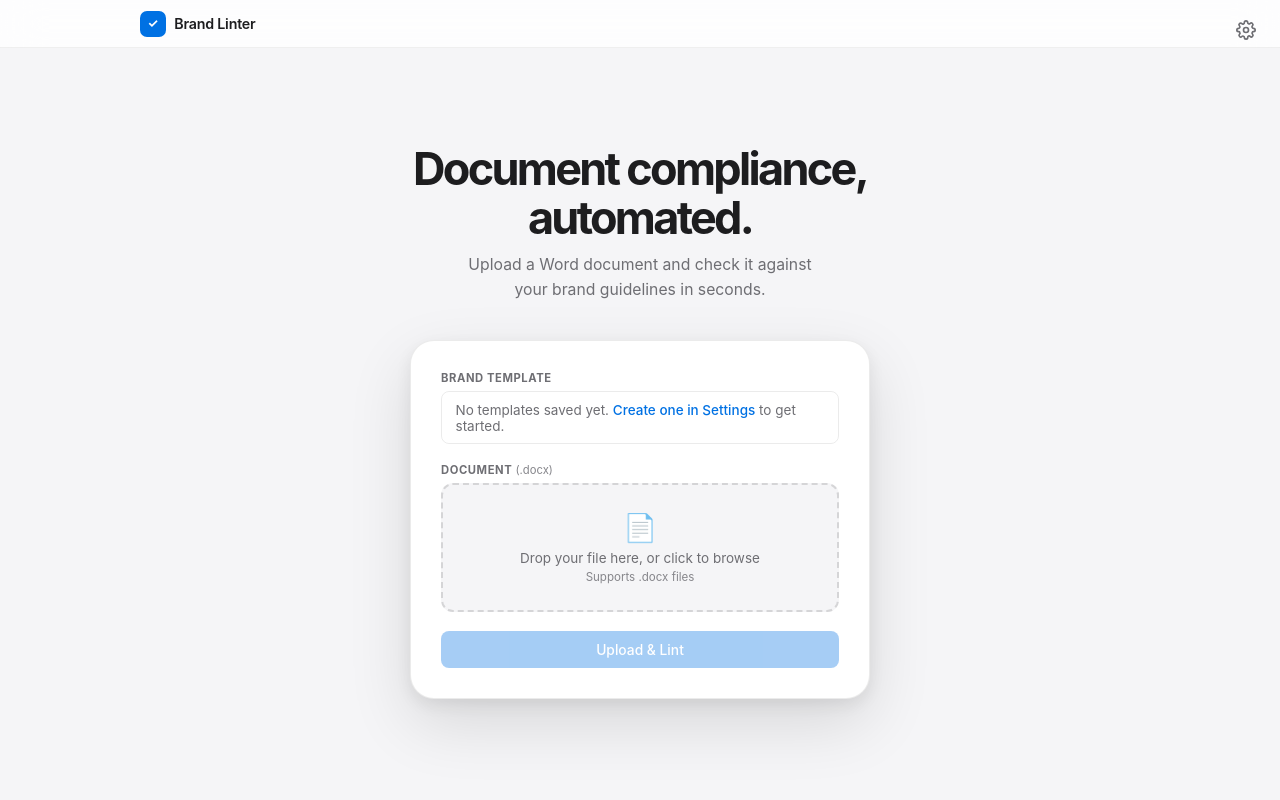
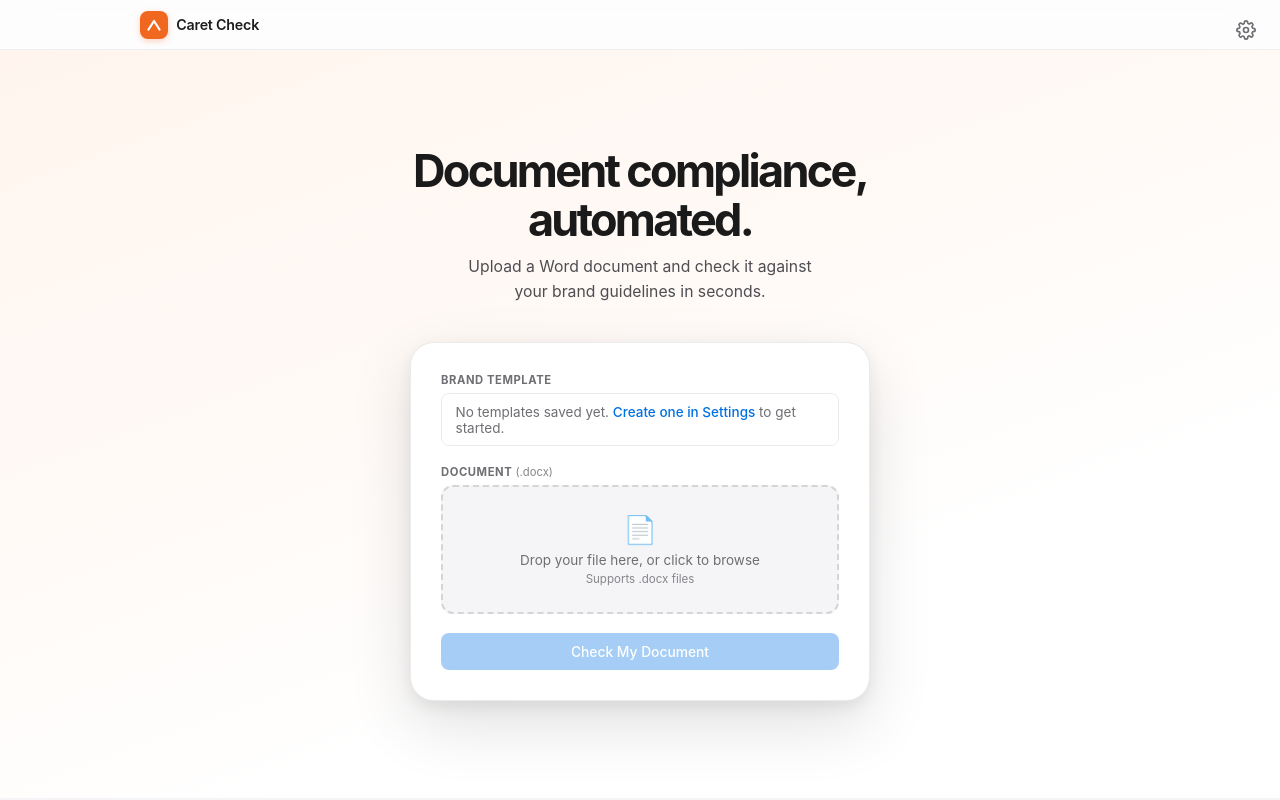
Before and after one commit to PhMeProject/Linter, a Flask app: template web/templates/index.html in a window 1280 px wide. Run offline with Flask 3, Linux system fonts and the light colour scheme; the template is opened without the code that fills it, so the values that code supplies are empty; parts of the project's set-up code (start-up, migrations or seed data) failed here and were passed over.

Commit message:
Rebrand to Caret Check with refreshed home page UI
- Rename app from "Brand Linter" to "Caret Check" (title, header)
- Replace checkmark logo with an orange rounded-square + SVG caret icon
- Apply soft orange-to-white gradient background on the upload/home section
- Update hero title and sub-header text colors for clear contrast on new bg
- Relabel submit button from "Upload & Lint" to "Check My Document"
- Bump CSS cache-busting version to v18

https://claude.ai/code/session_01NycrtosLqH8C5rJQhjodYG

```diff
--- a/web/static/style.css
+++ b/web/static/style.css
@@ -12,6 +12,8 @@
   --text-3:       #86868b;
   --accent:       #0071e3;
   --accent-hover: #0077ed;
+  --orange:       #F06820;
+  --orange-hover: #D95C1A;
   --green:        #1a7f37;
   --green-bg:     rgba(52,199,89,.10);
   --red:          #c0392b;
@@ -55,9 +57,10 @@ body {
   max-width: 1000px; margin: auto;
 }
 .header-logo {
-  width: 26px; height: 26px; background: var(--accent); border-radius: 7px;
+  width: 28px; height: 28px; background: var(--orange); border-radius: 8px;
   display: flex; align-items: center; justify-content: center;
-  color: #fff; font-size: .82rem; font-weight: 700; flex-shrink: 0;
+  color: #fff; flex-shrink: 0;
+  box-shadow: 0 2px 6px rgba(240,104,32,.30);
 }
 .header-title { font-size: .95rem; font-weight: 600; letter-spacing: -.015em; }
 
@@ -88,15 +91,17 @@ body {
   display: flex; flex-direction: column;
   align-items: center; justify-content: center;
   padding: 4rem 1.5rem; gap: 2.5rem;
+  background: linear-gradient(160deg, #FFF5EE 0%, #FFF9F5 35%, #FFFFFF 70%);
 }
 
 .hero { text-align: center; max-width: 560px; }
 .hero-title {
   font-size: 3rem; font-weight: 700;
   letter-spacing: -.06em; line-height: 1.08; margin-bottom: .75rem;
+  color: #1a1a1a;
 }
 .hero-sub {
-  font-size: 1.05rem; color: var(--text-2);
+  font-size: 1.05rem; color: #4d4d52;
   line-height: 1.55; max-width: 380px; margin: auto;
 }
 
--- a/web/templates/index.html
+++ b/web/templates/index.html
@@ -3,15 +3,19 @@
 <head>
   <meta charset="UTF-8">
   <meta name="viewport" content="width=device-width, initial-scale=1.0">
-  <title>Brand Linter</title>
-  <link rel="stylesheet" href="/static/style.css?v=17">
+  <title>Caret Check</title>
+  <link rel="stylesheet" href="/static/style.css?v=18">
 </head>
 <body>
 
   <header class="app-header">
     <div class="header-inner">
-      <div class="header-logo">&#10003;</div>
-      <span class="header-title">Brand Linter</span>
+      <div class="header-logo">
+        <svg width="14" height="12" viewBox="0 0 14 12" fill="none" xmlns="http://www.w3.org/2000/svg" aria-hidden="true">
+          <path d="M1.5 10.5L7 2L12.5 10.5" stroke="white" stroke-width="2.2" stroke-linecap="round" stroke-linejoin="round"/>
+        </svg>
+      </div>
+      <span class="header-title">Caret Check</span>
       <span id="active-ruleset-badge" class="active-ruleset-badge"{% if not templates %} hidden{% endif %}>
         <svg xmlns="http://www.w3.org/2000/svg" width="7" height="7" viewBox="0 0 8 8" aria-hidden="true"><circle cx="4" cy="4" r="4" fill="currentColor"/></svg>
         <span id="active-ruleset-name">{% if templates %}{{ templates[0].name }}{% endif %}</span>
@@ -60,7 +64,7 @@
         <div id="upload-error" class="error-banner" hidden></div>
 
         <button type="submit" id="submit-btn" class="btn-primary" disabled>
-          Upload &amp; Lint
+          Check My Document
         </button>
 
       </form>
```
